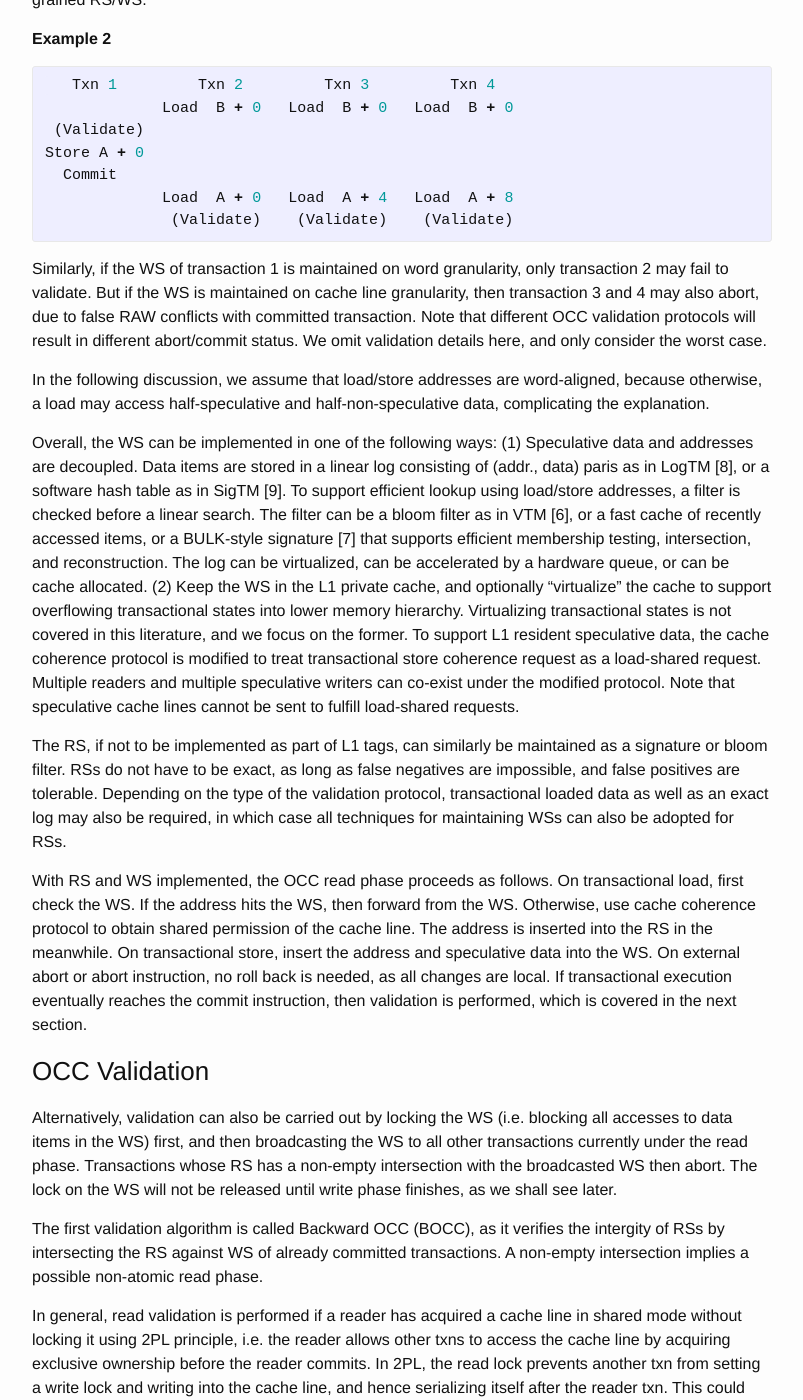
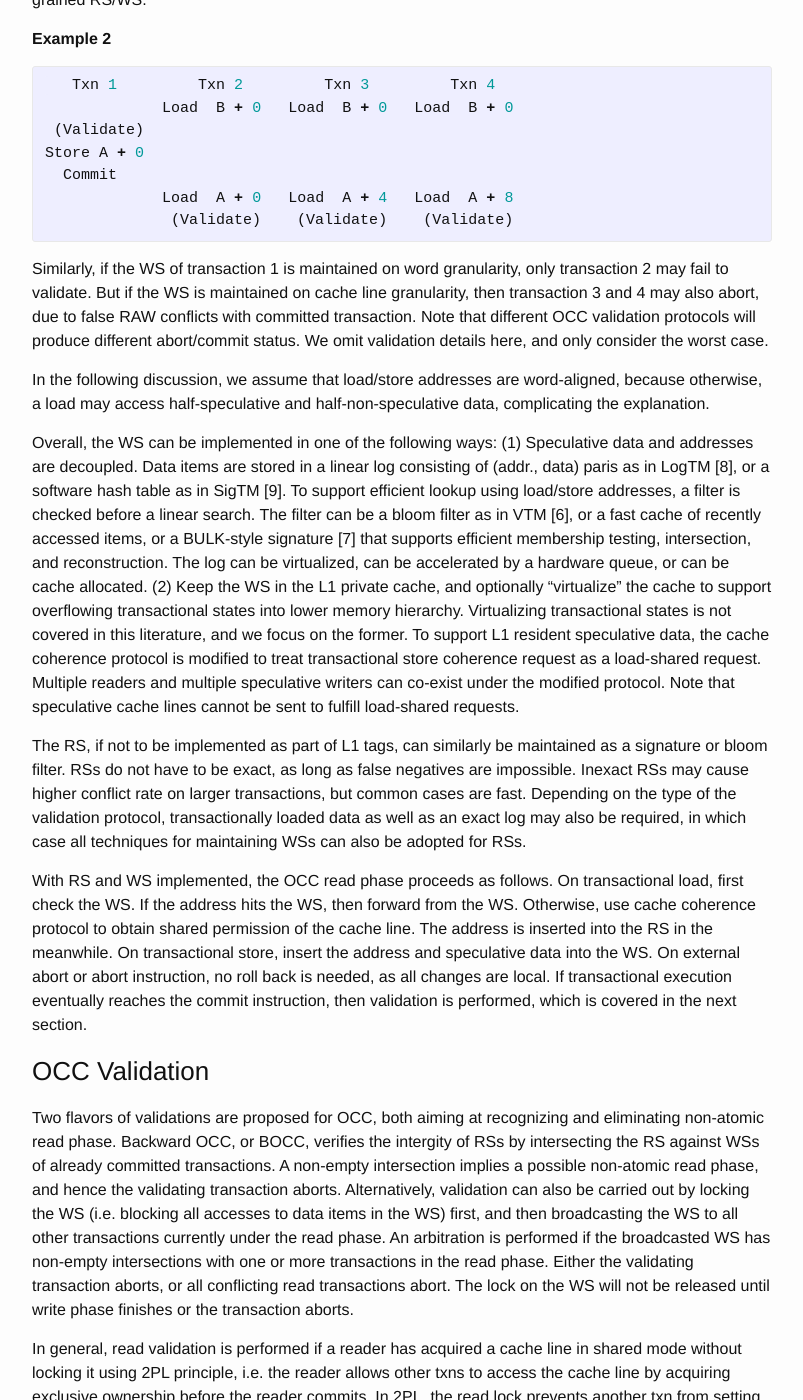
Before and after one commit to wangziqi2013/wangziqi2013.github.io, a Jekyll site: the page built from _posts/2018-03-18-HTM-Hardware-2PL-and-OCC.markdown, in a window 1280 px wide and 1400 px high, scrolled down 4865 px. Shown: the whole window, without its empty margins (238-1041 px from the left). Built offline with Jekyll 4.4.1, drawn with Linux system fonts in a browser that asks for light colours.

Commit message:
Firsh paragraph of OCC validatio

```diff
--- a/_posts/2018-03-18-HTM-Hardware-2PL-and-OCC.markdown
+++ b/_posts/2018-03-18-HTM-Hardware-2PL-and-OCC.markdown
@@ -198,7 +198,7 @@ Store A + 0
 
 Similarly, if the WS of transaction 1 is maintained on word granularity, only transaction 2 may fail to validate. But
 if the WS is maintained on cache line granularity, then transaction 3 and 4 may also abort, due to false
-RAW conflicts with committed transaction. Note that different OCC validation protocols will result in different
+RAW conflicts with committed transaction. Note that different OCC validation protocols will produce different
 abort/commit status. We omit validation details here, and only consider the worst case.
 
 In the following discussion, we assume that load/store addresses are word-aligned, because otherwise, a load may access half-speculative
@@ -215,8 +215,9 @@ in this literature, and we focus on the former. To support L1 resident speculati
 is modified to treat transactional store coherence request as a load-shared request. Multiple readers and multiple speculative writers can co-exist under the modified protocol. Note that speculative cache lines cannot be sent to fulfill load-shared requests.
 
 The RS, if not to be implemented as part of L1 tags, can similarly be maintained as a signature or bloom filter.
-RSs do not have to be exact, as long as false negatives are impossible, and false positives are tolerable.
-Depending on the type of the validation protocol, transactional loaded data as well as an exact log may also be
+RSs do not have to be exact, as long as false negatives are impossible. Inexact RSs may cause higher conflict rate on larger
+transactions, but common cases are fast.
+Depending on the type of the validation protocol, transactionally loaded data as well as an exact log may also be
 required, in which case all techniques for maintaining WSs can also be adopted for RSs.
 
 With RS and WS implemented, the OCC read phase proceeds as follows. On transactional load, first check the WS. If
@@ -228,16 +229,16 @@ which is covered in the next section.
 
 ### OCC Validation
 
+Two flavors of validations are proposed for OCC, both aiming at recognizing and eliminating non-atomic read phase.
+Backward OCC, or BOCC, verifies the intergity of RSs by intersecting
+the RS against WSs of already committed transactions. A non-empty intersection implies a possible non-atomic read phase,
+and hence the validating transaction aborts. Alternatively, validation can also be carried out by locking the WS (i.e. blocking all
+accesses to data items in the WS) first, and then broadcasting the WS to all other transactions currently under the read phase.
+An arbitration is performed if the broadcasted WS has non-empty intersections with one or more transactions in the read phase.
+Either the validating transaction aborts, or all conflicting read transactions abort. The lock on the WS will not be
+released until write phase finishes or the transaction aborts.
 
 
-Alternatively,
-validation can also be carried out by locking the WS (i.e. blocking all accesses to data items in the WS)
-first, and then broadcasting the WS to all other transactions currently under the read phase. Transactions whose
-RS has a non-empty intersection with the broadcasted WS then abort. The lock on the WS will not be
-released until write phase finishes, as we shall see later.
-
-The first validation algorithm is called Backward OCC (BOCC), as it verifies the intergity of RSs by intersecting
-the RS against WS of already committed transactions. A non-empty intersection implies a possible non-atomic read phase.
 
 In general, read validation is performed if a reader has acquired a cache line in shared mode without locking it using 2PL
 principle, i.e. the reader allows other txns to access the cache line by acquiring exclusive ownership before the reader commits.
```
